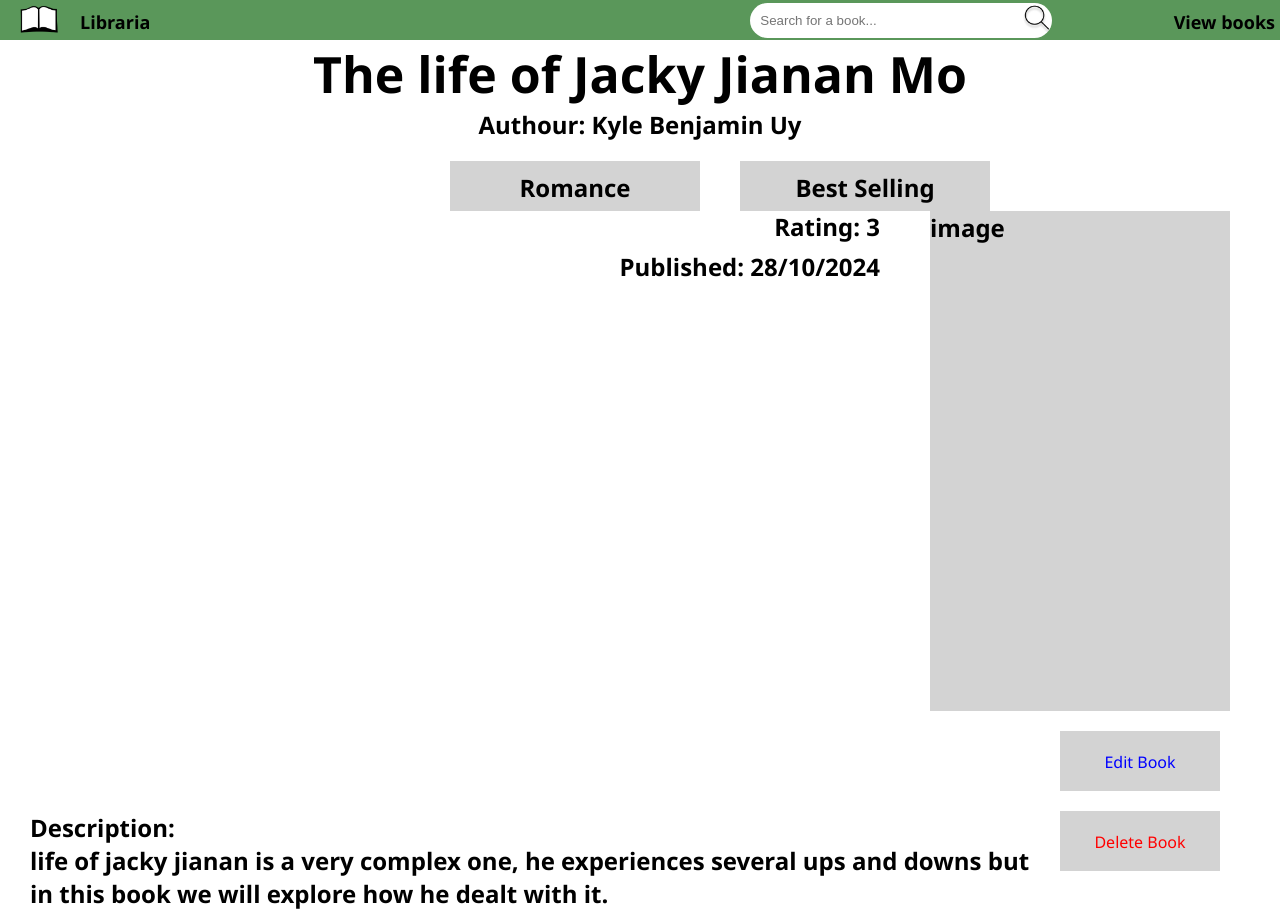
After one commit to Ku22023/libary, a Flask app: page /bookinfo/7 in a window 1280 px wide. The commit adds this page. Run offline with Flask 3, Linux system fonts and the light colour scheme; data comes from the database, SQL or seed files in the repository; both versions use the stored data as it was after the commit.

Commit message:
rahh added a book info and stuff and better delete and edit

```diff
--- a/app.py
+++ b/app.py
@@ -11,7 +11,11 @@ app.secret_key = "supersecretkey"
 
 @app.route('/')
 def index():
-    return render_template("index.html")
+    conn = get_db_connection()
+    sql = "SELECT * FROM library ORDER BY id DESC"
+    books = conn.execute(sql).fetchall()
+    conn.close()
+    return render_template('index.html', books=books)
 
 def get_db_connection():
     conn = sqlite3.connect('book.db')
@@ -45,9 +49,10 @@ def newbook():
         else:
             conn.execute('INSERT INTO library (title, authour, genre, category, published, rating, description) VALUES ( ?, ?, ?, ?, ?, ?, ?)',
                          ( title, authour, genre, category, dp, rating, description))
-            conn.commit()
+            sql = "SELECT * FROM library ORDER BY id DESC"
+            books = conn.execute(sql).fetchall()
             conn.close()
-            return render_template('newbook.html')
+            return render_template('index.html', books=books)
 
     return render_template('newbook.html')
 
@@ -80,18 +85,27 @@ def edit_book(id):
                 (title, authour, genre, dp, category, rating, description, id))
             conn.commit()
             conn.close()
-            return redirect(url_for('viewbooks'))
+            return redirect(url_for('bookinfo', id=id))
 
     return render_template('edit_book.html', book=book)
 
-@app.route('/delete/<int:id>', methods=('POST',))
+@app.route('/delete/<int:id>', methods=('POST', 'GET'))
 def delete_book(id):
     conn = get_db_connection()
     conn.execute('DELETE FROM library WHERE id = ?', (id,))
     conn.commit()
+    sql = "SELECT * FROM library ORDER BY id DESC"
+    books = conn.execute(sql).fetchall()
     conn.close()
-    flash('Book deleted successfully!')
-    return redirect(url_for('viewbooks'))
+    return render_template('index.html', books=books)
+
+@app.route('/bookinfo/<int:id>', methods=('GET', 'POST'))
+def bookinfo(id):
+    conn = get_db_connection()
+    book = conn.execute('SELECT * FROM library WHERE id = ?', (id,)).fetchone()
+    conn.close()
+    return render_template('bookinfo.html', book=book)
+
 
 if __name__ == '__main__':
     app.run(debug=True,port=7496)
--- a/static/stylesheet.css
+++ b/static/stylesheet.css
@@ -45,7 +45,7 @@
     padding-left: 20px;
     text-decoration: none;
     font-weight: bold;
-    font-size: large                                ;
+    font-size: large;
 
 }
 
@@ -81,6 +81,16 @@
     overflow: visible;
 }
 
+.coverbg {
+    height: 220px;
+    width: 150px;
+    margin-left: 50px;
+    float: left;
+    background: lightgray;
+    text-align: center;
+    text-decoration: none;
+    color: black;
+}
 
 
 #banner {
@@ -197,3 +207,94 @@
     border-color: black;
     border: 100px;
 }
+
+#booktitle {
+    font-family: 'Segoe UI', Tahoma, Geneva, Verdana, sans-serif;
+    text-align: center;
+    font-size: 50px;
+}
+
+#bookinfo {
+    font-family: 'Segoe UI', Tahoma, Geneva, Verdana, sans-serif;
+    text-decoration: none;
+}
+
+#infoauthour {
+    text-align: center;
+}
+
+#infogenre {
+    background-color: lightgray;
+    text-align: center;
+    margin-top: 20px;
+    padding-top: 10px;
+    width: 250px;
+    height: 40px;
+    margin-left: 450px;
+    float: left;
+}
+
+#infocate {
+    background-color: lightgray;
+    text-align: center;
+    margin-top: 20px;
+    padding-top: 10px;
+    width: 250px;
+    height: 40px;
+    margin-left: 40px;
+    float: left;
+}
+
+
+#infoimage {
+    background-color: lightgray;
+    width: 300px;
+    float: right;
+    height: 500px;
+    margin-right: 50px;
+}
+
+#infodop {
+    float: right;
+    position: absolute;
+    right: 400px;
+    top: 250px;
+}
+
+#inforeview {
+    right: 400px;
+    top: 210px;
+    position: absolute;
+    float: right;
+}
+
+#infodesc {
+    margin-left: 30px;
+    float: left;
+    margin-top: 100px;
+    width: 1000px;
+}
+
+.editbookbutton {
+    float: left;
+    margin-top: 20px;
+    margin-left: 30px;
+    width: 160px;
+    height: 40px;
+    padding-top: 20px;
+    background-color: lightgray;
+    text-decoration: none;
+    color: blue;
+}
+
+.deletebookbutton {
+    float: left;
+    margin-top: 20px;
+    margin-left: 30px;
+    width: 160px;
+    height: 40px;
+    padding-top: 20px;
+    background-color: lightgray;
+    text-decoration: none;
+    color: red;
+}
--- /dev/null
+++ b/templates/bookinfo.html
@@ -0,0 +1,44 @@
+{% extends "index.html" %}
+
+{% block body %}
+
+<h2 id="booktitle">{{ book.title }}</h2>
+
+<div id="bookinfo">
+    <div id="infoauthour">
+        <h2>Authour: {{ book.authour }}</h2>
+    </div>
+
+    <div id="infogenre">
+        <h2>{{ book.genre }}</h2>
+    </div>
+
+    <div id="infocate">
+        <h2>{{book.category}}</h2>
+    </div>
+
+    <div id="infoimage">
+        <h2>image</h2>
+    </div>
+
+    <div id="infodop">
+        <h2>Published: {{book.published}}</h2>
+    </div>
+
+    <div id="inforeview">
+        <h2>Rating: {{book.rating}}</h2>
+    </div>
+
+    <div id="infodescription">
+        <h2 id="infodesc">Description: <br>{{book.description}}</h2>
+    </div>
+</div>
+
+<div id="category">
+        <a href="{{ url_for('edit_book', id=book.id) }}" class="editbookbutton">Edit Book</a>
+        <a href="{{ url_for('delete_book', id=book.id) }}" class="deletebookbutton">Delete Book</a>
+</div>
+
+
+
+{% endblock %}
--- a/templates/edit_book.html
+++ b/templates/edit_book.html
@@ -2,7 +2,7 @@
 
 {% block body %}
 
-<h2 id="nbheader">Edit book</h2>
+<h2 id="nbheader">Edit book: ({{ book.id }}, {{book.title}})</h2>
 
 <form method="post">
     <div id="image">
--- a/templates/index.html
+++ b/templates/index.html
@@ -31,8 +31,11 @@
 
 
 <div id="category">
-    <h2 id="largetext">Editors Picks</h2>
+    <h2 id="largetext">New Books</h2>
     <h4 id="smalltext">View all...</h4>
+    {% for books in books %}
+        <a class="coverbg" href="{{ url_for('bookinfo', id=books.id) }}" class="bookcover">{{ books.title }}</a>
+    {% endfor %}
 </div>
 
 <div class="bottombar"></div>
```
Also changed, not shown: book.db.
